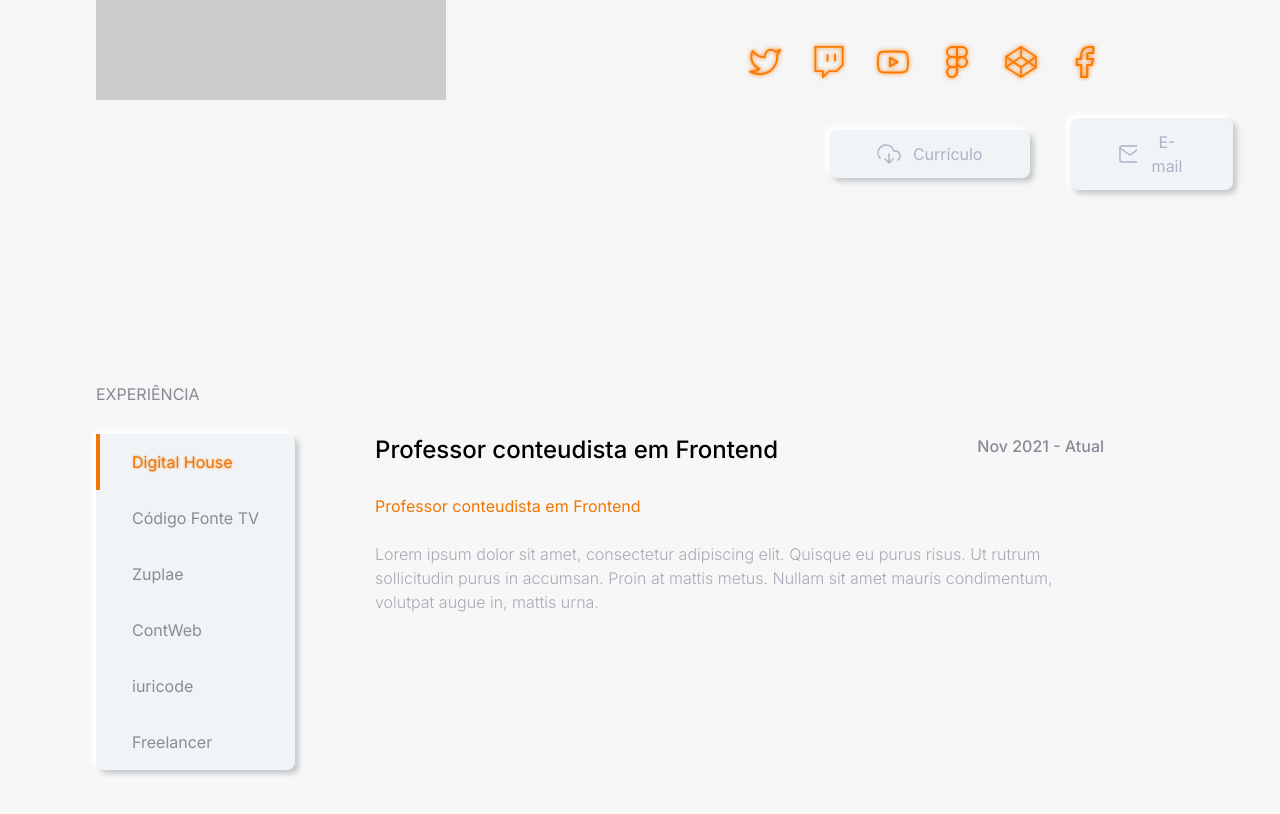
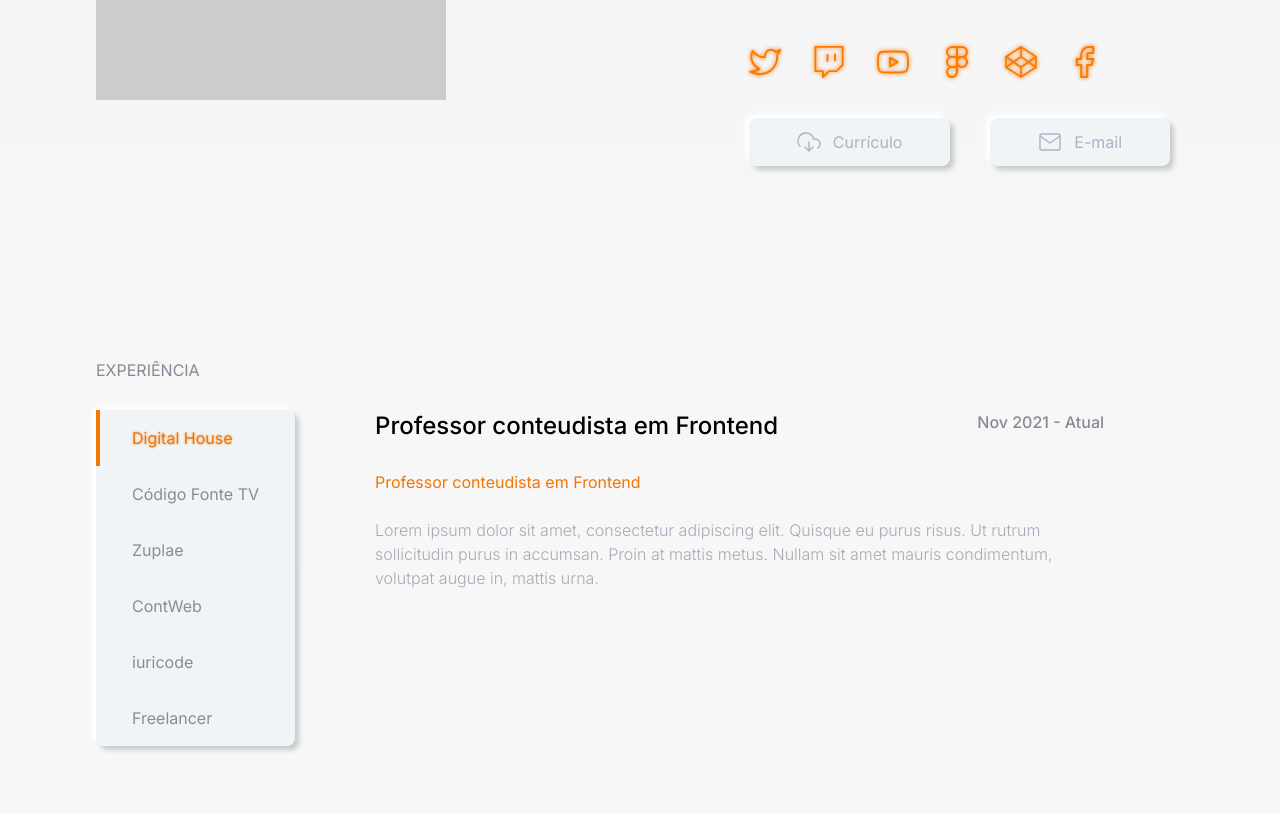
Before and after one commit to lui-dias/desafio-20, a Next.js app: page / in a window 1280 px wide. Shown: the part 1226-2040 px from the top of the page. Built offline with nearby package versions, Linux system fonts and the light colour scheme.

Commit message:
Adjust button alignment

```diff
--- a/src/pages/index.tsx
+++ b/src/pages/index.tsx
@@ -365,7 +365,7 @@ export default function _({ theme: getServerSidePropsTheme, data }: Props) {
                                             </li>
                                         </ul>
 
-                                        <div className='flex flex-col lg:flex-row gap-x-10 gap-y-6 items-center w-[275px] mx-auto'>
+                                        <div className='flex flex-col lg:flex-row gap-x-10 gap-y-6 w-[275px] items-center mx-auto lg:mx-0 lg:w-auto'>
                                             <Button to='/Curriculo.pdf' filename='Curriculo__Luigi.pdf'>
                                                 <DownloadCloud className='w-6 h-6 select-none stroke-_dark dark:stroke-_light' />
                                                 <span>Currículo</span>
```
